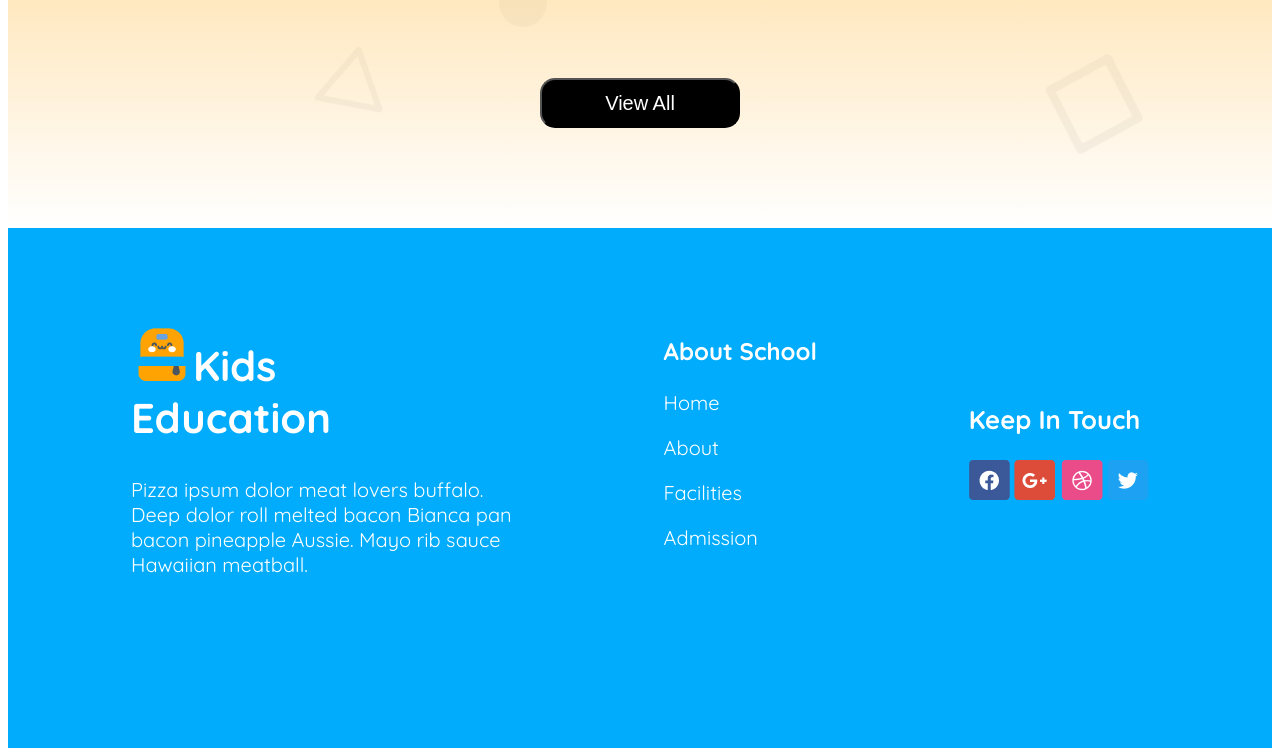
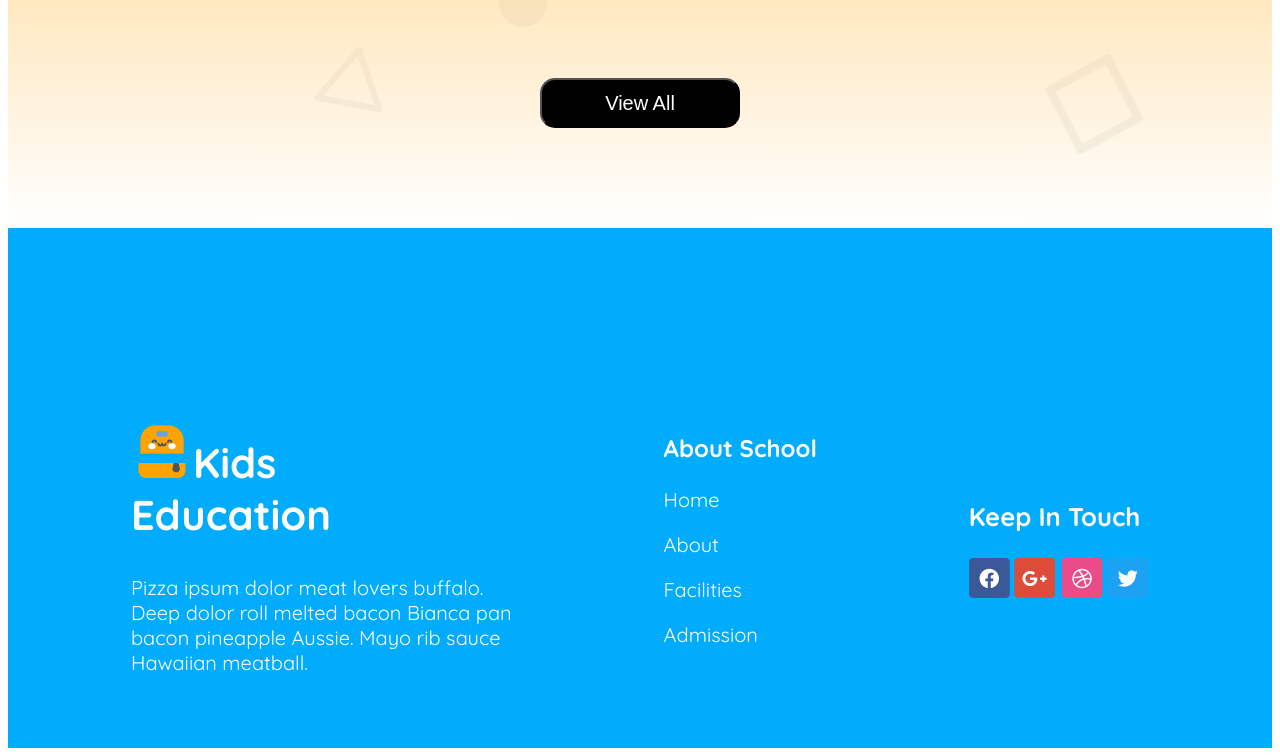
Before and after one commit to amena2216100006/Assignment-Two, a plain HTML site: page index.html in a window 1280 px wide. Shown: the part 2598-3354 px from the top of the page. Drawn offline with Linux system fonts and the light colour scheme.

Commit message:
last final update

```diff
--- a/style.css
+++ b/style.css
@@ -273,7 +273,7 @@ border-radius: 15px;
     background-color: #01ACFD;
     display: flex;
     justify-content: center;
-    align-items: ;
+    align-items:center ;
 }
 .columnbox{
     width: 1070px;
@@ -381,8 +381,6 @@ border-radius: 15px;
     .section5{
         width: 100vw;
         height: 1100px;
-        /* display: flex;
-        flex-direction: column; */
          margin-top: 1100px;
         margin-bottom: 100px;
     }
```
